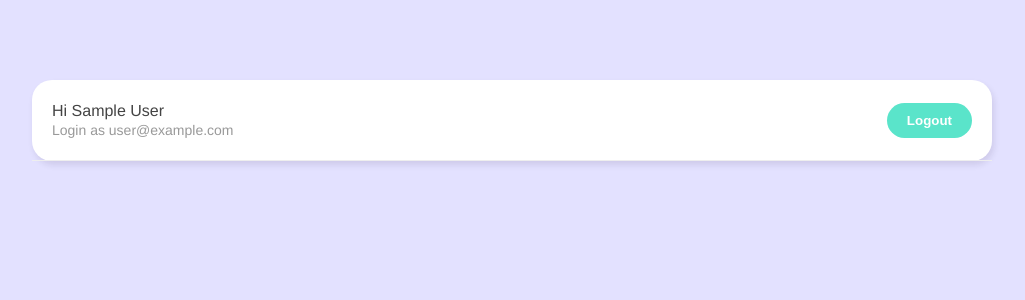
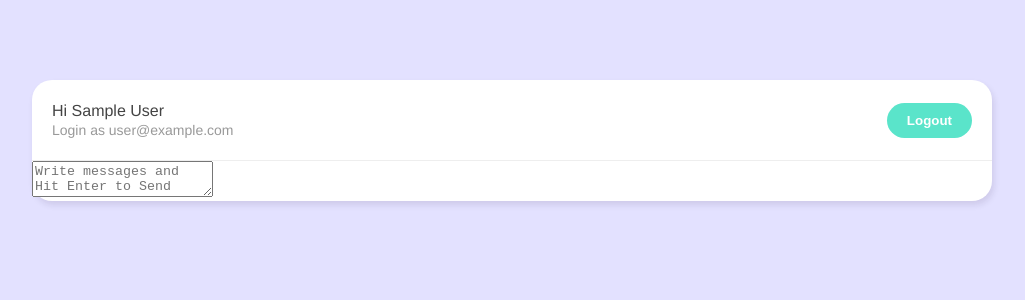
Before and after one commit to thantwaisoe/chatting-app, a Vue app: page /chatroom in a window 1280 px wide. Shown: the top 300 px of the page, without its empty margins (128-1153 px from the left). Built offline with nearby package versions, Linux system fonts and the light colour scheme; no server answers; sample sign-in values are in the browser's storage.

Commit message:
added chat form and preapred to generate data to save in firebase

```diff
--- /dev/null
+++ b/src/components/ChatForm.vue
@@ -0,0 +1,32 @@
+<template>
+    <textarea @keypress.enter="handleSubmitMessage" v-model="message"
+        placeholder="Write messages and Hit Enter to Send "></textarea>
+</template>
+
+<script>
+import { ref } from 'vue'
+import getUser from '@/service/getUser'
+import {timestamp} from '../firebase/config'
+export default {
+    setup() {
+        let message = ref('')
+        let {user} = getUser()
+        let handleSubmitMessage = () => {
+            let chat = {
+                message: message.value,
+                senderName: user.value.displayName,
+                created_at: timestamp
+            }
+            message.value=''
+            console.log(chat)
+        }
+        return {
+            message,
+            handleSubmitMessage
+        }
+    }
+
+}
+</script>
+
+<style></style>
--- a/src/views/Chatroom.vue
+++ b/src/views/Chatroom.vue
@@ -1,16 +1,18 @@
 <template>
   <div class="container">
     <Navbar />
+    <ChatForm />
   </div>
 </template>
 
 <script>
 import { watch } from 'vue'
 import Navbar from '../components/Navbar'
+import ChatForm from '../components/ChatForm'
 import getUser from '@/service/getUser'
 import { useRouter } from 'vue-router'
 export default {
-  components: { Navbar },
+  components: { Navbar, ChatForm },
   setup(){
     let {user} = getUser()
     let router = useRouter()
```
